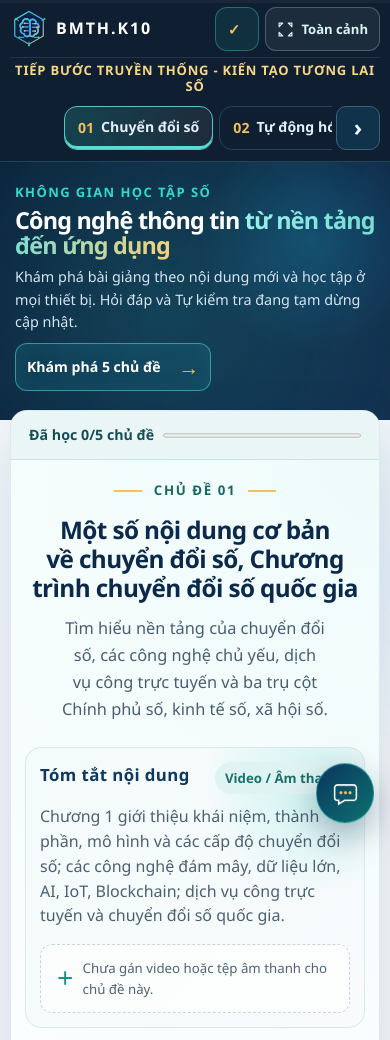
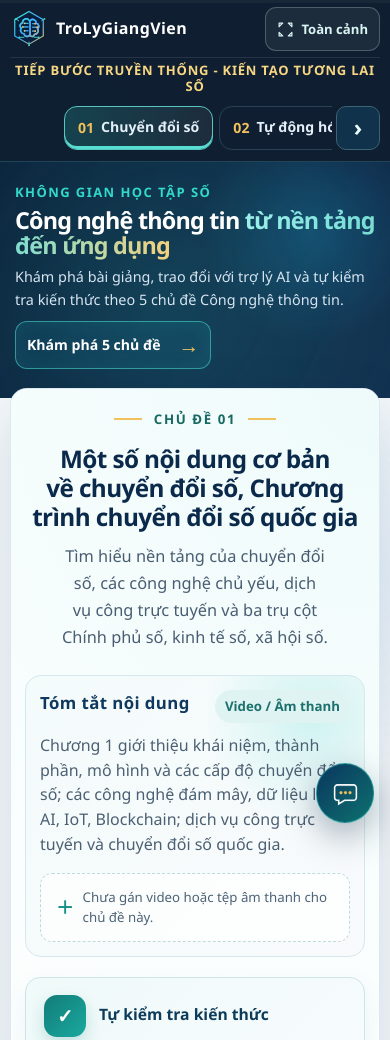
Before and after one commit to ccongpho-dotcom/TroLyAoGiangVien, a plain HTML site: page index.html in a window 390 px wide. Shown: the top 1040 px of the page. Drawn offline with Linux system fonts and the light colour scheme.

Commit message:
Add files via upload

```diff
--- a/assets/app.js
+++ b/assets/app.js
@@ -28,8 +28,6 @@
   const courseShell = document.getElementById("chu-de");
   const tabsPrev = document.querySelector(".topic-scroll-prev");
   const tabsNext = document.querySelector(".topic-scroll-next");
-  const progress = document.getElementById("learning-progress");
-  const progressLabel = document.getElementById("learning-progress-label");
   const learningKey = "bmth-k10:learning:BMTH-OPEN-90P-20261119";
   const reducedMotion = window.matchMedia("(prefers-reduced-motion: reduce)");
   const isTopic = (id) => topics.some((topic) => topic.id === id);
@@ -238,7 +236,6 @@
       <button class="topic-button" id="tab-${escapeHtml(topic.id)}" type="button" role="tab" aria-controls="lesson-panel" aria-selected="false" tabindex="-1" data-topic-id="${escapeHtml(topic.id)}">
         <span class="topic-number">${escapeHtml(topic.number)}</span>
         <span class="topic-name">${escapeHtml(topic.shortTitle || topic.title)}</span>
-        <span class="topic-learned" aria-hidden="true" hidden>✓</span>
       </button>
     `).join("");
   }
@@ -251,20 +248,6 @@
   }
 
   function updateLearning() {
-    progress.max = Math.max(1, topics.length);
-    progress.value = learned.size;
-    progressLabel.textContent = `Đã học ${learned.size}/${topics.length} chủ đề`;
-    nav.querySelectorAll("[role='tab']").forEach((tab) => {
-      const complete = learned.has(tab.dataset.topicId);
-      tab.querySelector(".topic-learned").hidden = !complete;
-      tab.setAttribute("aria-label", tab.querySelector(".topic-name").textContent + (complete ? " (đã học)" : ""));
-    });
-    const button = panel.querySelector("#mark-learned");
-    if (button) {
-      const complete = learned.has(activeTopicId);
-      button.setAttribute("aria-pressed", String(complete));
-      button.querySelector(".learned-state").textContent = complete ? "✓ Đã học" : "";
-    }
     const tab = nav.querySelector("[aria-selected='true']");
     if (tab) revealTab(tab);
   }
@@ -455,11 +438,6 @@
         <h3>Trọng tâm cần ghi nhớ</h3>
         <div class="key-list">${topic.keyPoints.map((item, index) => `<div class="key-item"><span>${index + 1}</span>${escapeHtml(item)}</div>`).join("")}</div>
       </section>
-      <div class="lesson-completion">
-        <button type="button" id="mark-learned" aria-pressed="false">Đánh dấu đã học <span class="learned-state" aria-hidden="true"></span></button>
-        <p>Tiến độ được lưu trên trình duyệt này.</p>
-      </div>
-      <p class="lesson-use-note">Bản dữ liệu mới: 90 trang. <a href="${escapeHtml(topic.document)}" target="_blank" rel="noopener">Mở tài liệu để đối chiếu hình và nội dung đầy đủ</a>. Chỉ phổ biến trong phạm vi được cho phép.</p>
     `;
     wireAudio(topic);
     panel.dispatchEvent(new CustomEvent("bmth:lesson-rendered", { detail: { topicId: topic.id } }));
@@ -520,13 +498,6 @@
   }
   tabsPrev.addEventListener("click", () => moveTabs(-1, tabsPrev));
   tabsNext.addEventListener("click", () => moveTabs(1, tabsNext));
-  panel.addEventListener("click", (event) => {
-    if (!event.target.closest("#mark-learned") || !activeTopicId) return;
-    if (learned.has(activeTopicId)) learned.delete(activeTopicId);
-    else learned.add(activeTopicId);
-    updateLearning();
-    if (!saveLearning()) showToast("Không lưu được tiến độ; trình duyệt có thể đã chặn bộ nhớ.");
-  });
 
   function toggleChat(force) {
     const shouldOpen = typeof force === "boolean" ? force : !chatPanel.classList.contains("open");
--- a/assets/quiz.css
+++ b/assets/quiz.css
@@ -57,7 +57,7 @@ button { cursor: pointer; }
 .quiz-brand { display: inline-flex; align-items: center; gap: 11px; color: #fff; text-decoration: none; }
 .quiz-brand img { width: 48px; height: 48px; }
 .quiz-brand span { display: grid; line-height: 1.1; }
-.quiz-brand strong { letter-spacing: .12em; }
+.quiz-brand strong { letter-spacing: .025em; overflow-wrap: anywhere; }
 .quiz-brand small { margin-top: 5px; color: #a8c9db; font-size: .64rem; letter-spacing: .1em; }
 .back-link { padding: 9px 12px; border: 1px solid rgba(255,255,255,.16); border-radius: 10px; color: #dceaf2; text-decoration: none; font-size: .78rem; font-weight: 700; }
 .back-link:hover { color: #fff; border-color: rgba(70,217,205,.5); }
@@ -199,7 +199,7 @@ input:focus, select:focus, textarea:focus { border-color: #27a79e; box-shadow: 0
 }
 
 @media (max-width: 650px) {
-  .quiz-topbar { min-height: 66px; padding: 9px 13px; }
+  .quiz-topbar { min-height: 66px; padding: 9px 13px; flex-wrap: wrap; }
   .quiz-brand img { width: 42px; height: 42px; }
   .quiz-brand small { font-size: .52rem; }
   .back-link { padding: 8px; font-size: .68rem; }
--- a/assets/styles.css
+++ b/assets/styles.css
@@ -67,7 +67,7 @@ a { color: inherit; }
 .brand { display: inline-flex; align-items: center; gap: 12px; text-decoration: none; width: fit-content; }
 .brand img { width: 58px; height: 58px; }
 .brand-copy { display: grid; line-height: 1.12; }
-.brand-copy strong { letter-spacing: .12em; font-size: 1.22rem; color: #fff; }
+.brand-copy strong { letter-spacing: .025em; font-size: 1.22rem; color: #fff; }
 .brand-copy small { margin-top: 5px; letter-spacing: .08em; color: #a9c6dc; font-size: .7rem; }
 .slogan { margin: 0; color: #f7d783; letter-spacing: .105em; text-align: center; font-size: clamp(.72rem, 1vw, .91rem); font-weight: 800; }
 .header-tools { justify-self: end; display: flex; align-items: center; gap: 9px; }
@@ -532,7 +532,7 @@ html.overview-mode .view-mode-toggle {
   html:not(.overview-mode) .brand { gap: 7px; width: 100%; }
   html:not(.overview-mode) .brand img { flex: 0 0 auto; width: 40px; height: 40px; }
   html:not(.overview-mode) .brand-copy { min-width: 0; }
-  html:not(.overview-mode) .brand-copy strong { font-size: .98rem; letter-spacing: .09em; white-space: nowrap; }
+  html:not(.overview-mode) .brand-copy strong { font-size: clamp(.88rem, 3.8vw, .98rem); letter-spacing: .01em; overflow-wrap: anywhere; }
   html:not(.overview-mode) .brand-copy small { display: block; margin-top: 4px; color: #bed0df; font-size: .57rem; line-height: 1.12; }
   html:not(.overview-mode) .site-header .slogan { padding-top: 8px; font-size: .63rem; line-height: 1.35; letter-spacing: .06em; }
   html:not(.overview-mode) .header-tools { gap: 5px; }
--- a/config.js
+++ b/config.js
@@ -1,5 +1,5 @@
 window.BMTH_CONFIG = {
-  "siteName": "BMTH.K10",
+  "siteName": "TroLyGiangVien",
   "dataVersion": "BMTH-OPEN-90P-20261119",
   "chatApiUrl": "https://bmth-k10-chatbot.ccongpho.workers.dev/",
   "quizApiUrl": "https://bmth-k10-quiz.ccongpho.workers.dev",
--- a/index.html
+++ b/index.html
@@ -4,38 +4,35 @@
 <head>
   <meta charset="utf-8">
   <meta name="viewport" content="width=device-width, initial-scale=1, viewport-fit=cover">
-  <meta name="description" content="Không gian học tập số BMTH.K10 dành cho học phần Công nghệ thông tin.">
+  <meta name="description" content="Không gian học tập số TroLyGiangVien dành cho học phần Công nghệ thông tin.">
   <meta name="theme-color" content="#061b35">
   <meta property="og:type" content="website">
   <meta property="og:locale" content="vi_VN">
-  <meta property="og:site_name" content="BMTH.K10">
-  <meta property="og:title" content="BMTH.K10 · Học phần Công nghệ thông tin">
-  <meta property="og:description" content="Nội dung 5 chủ đề Công nghệ thông tin theo bản tài liệu mới; hỏi đáp và trắc nghiệm đang tạm dừng cập nhật.">
+  <meta property="og:site_name" content="TroLyGiangVien">
+  <meta property="og:title" content="TroLyGiangVien · Học phần Công nghệ thông tin">
+  <meta property="og:description" content="Bài giảng 5 chủ đề Công nghệ thông tin, trợ lý AI hỗ trợ học tập và chức năng tự kiểm tra kiến thức.">
   <meta property="og:url" content="https://ccongpho-dotcom.github.io/TroLyAoGiangVien/">
   <meta property="og:image" content="https://ccongpho-dotcom.github.io/TroLyAoGiangVien/assets/bmth-share.png">
   <meta property="og:image:type" content="image/png">
   <meta property="og:image:width" content="1200">
   <meta property="og:image:height" content="630">
-  <meta property="og:image:alt" content="Biểu trưng BMTH.K10 trên nền xanh, với dòng chữ Học phần Công nghệ thông tin">
-  <title>BMTH.K10</title>
+  <meta property="og:image:alt" content="Biểu trưng học phần Công nghệ thông tin trên nền xanh">
+  <title>TroLyGiangVien</title>
   <link rel="icon" type="image/svg+xml" href="assets/ai-digital-logo.svg">
-  <link rel="stylesheet" href="assets/styles.css?v=20261113-mobile1">
+  <link rel="stylesheet" href="assets/styles.css?v=20261121-troly-ui1">
 </head>
 <body>
   <div class="reading-progress" aria-hidden="true"><span id="reading-progress-bar"></span></div>
   <header class="site-header">
-    <a class="brand" href="#top" aria-label="Trang chủ BMTH.K10">
+    <a class="brand" href="#top" aria-label="Trang chủ TroLyGiangVien">
       <img src="assets/ai-digital-logo.svg" alt="Logo trí tuệ nhân tạo và chuyển đổi số" width="62" height="62">
       <span class="brand-copy">
-        <strong>BMTH.K10</strong>
+        <strong>TroLyGiangVien</strong>
         <small>HỌC PHẦN CÔNG NGHỆ THÔNG TIN</small>
       </span>
     </a>
     <p class="slogan">TIẾP BƯỚC TRUYỀN THỐNG - KIẾN TẠO TƯƠNG LAI SỐ</p>
     <div class="header-tools">
-      <a class="quiz-shortcut" href="quiz.html" aria-label="Mở chức năng tự kiểm tra kiến thức">
-        <span aria-hidden="true">✓</span> Tự kiểm tra
-      </a>
       <button id="view-mode-toggle" class="view-mode-toggle" type="button" aria-pressed="false" aria-label="Xem bố cục toàn cảnh">
         <svg viewBox="0 0 24 24" aria-hidden="true">
           <path d="M8 3H3v5M16 3h5v5M8 21H3v-5M16 21h5v-5M3 8l5-5M21 8l-5-5M3 16l5 5M21 16l-5 5"/>
@@ -63,7 +60,7 @@
         <h1 id="hero-title"><span class="title-main">Công nghệ thông tin</span> <span class="title-accent">từ nền tảng đến ứng dụng</span></h1>
       </div>
       <div class="hero-copy">
-        <p class="hero-lead">Khám phá bài giảng theo nội dung mới và học tập ở mọi thiết bị. Hỏi đáp và Tự kiểm tra đang tạm dừng cập nhật.</p>
+        <p class="hero-lead">Khám phá bài giảng, trao đổi với trợ lý AI và tự kiểm tra kiến thức theo 5 chủ đề Công nghệ thông tin.</p>
         <div class="hero-actions">
           <a class="primary-button" href="#chu-de">Khám phá 5 chủ đề <span aria-hidden="true">→</span></a>
           <a class="secondary-button" href="quiz.html">Tự kiểm tra kiến thức <span aria-hidden="true">✓</span></a>
@@ -82,17 +79,13 @@
     </section>
 
     <section class="course-shell" id="chu-de" aria-label="Nội dung học phần">
-      <div class="learning-progress">
-        <span class="learning-progress-label" id="learning-progress-label" role="status">Đã học 0/5 chủ đề</span>
-        <progress id="learning-progress" aria-label="Tiến độ học" max="5" value="0"></progress>
-      </div>
       <article id="lesson-panel" class="lesson-panel protected-content" role="tabpanel" tabindex="0"></article>
     </section>
   </main>
 
   <footer class="site-footer">
     <div>
-      <strong>BMTH.K10</strong>
+      <strong>TroLyGiangVien</strong>
       <span>Học tập chủ động · Khai thác công nghệ an toàn · Sáng tạo có trách nhiệm</span>
     </div>
     <p>© <span id="current-year"></span> Học phần Công nghệ thông tin</p>
@@ -107,12 +100,12 @@
     <span class="chat-label">Hỏi trợ lý AI</span>
   </button>
 
-  <section id="chat-panel" class="chat-panel" aria-label="Trợ lý AI BMTH.K10" aria-hidden="true" inert>
+  <section id="chat-panel" class="chat-panel" aria-label="Trợ lý AI TroLyGiangVien" aria-hidden="true" inert>
     <header class="chat-header">
       <div class="chat-avatar"><img src="assets/ai-digital-logo.svg" alt=""></div>
       <div>
-        <strong>Trợ lý AI BMTH.K10</strong>
-        <span id="chat-status" class="chat-status" data-state="ready" aria-live="polite">Tạm dừng cập nhật dữ liệu</span>
+        <strong>TroLyGiangVien</strong>
+        <span id="chat-status" class="chat-status" data-state="ready" aria-live="polite">Sẵn sàng hỗ trợ học tập</span>
       </div>
       <div class="chat-header-actions">
         <button id="chat-reset" type="button" aria-label="Bắt đầu cuộc trò chuyện mới" title="Cuộc trò chuyện mới"><span aria-hidden="true">↻</span></button>
@@ -121,7 +114,7 @@
     </header>
     <div id="chat-messages" class="chat-messages" aria-live="polite">
       <div class="message assistant">
-        <div class="message-bubble">Trợ lý đang tạm dừng để cập nhật dữ liệu mới. Đồng chí có thể đọc nội dung của các chủ đề.</div>
+        <div class="message-bubble">Xin chào! Đồng chí cần làm rõ nội dung nào?</div>
       </div>
     </div>
     <div class="quick-prompts" aria-label="Câu hỏi gợi ý">
@@ -142,11 +135,11 @@
 
   <div id="toast" class="toast" role="status" aria-live="polite"></div>
 
-  <script src="config.js?v=20261119-open90-pause"></script>
+  <script src="config.js?v=20261121-troly-ui1"></script>
   <script src="data/topics.js?v=20261119-open90"></script>
   <script src="data/media.js?v=20261119-open90"></script>
   <script src="data/faq.js?v=20261119-open90"></script>
-  <script src="assets/app.js?v=20261119-open90-pause"></script>
+  <script src="assets/app.js?v=20261121-troly-ui1"></script>
   <script src="assets/motion.js?v=20261017-1"></script>
 </body>
 </html>
```
Also changed, not shown: admin.html (+4 -4 lines), quiz.html (+9 -9 lines).
